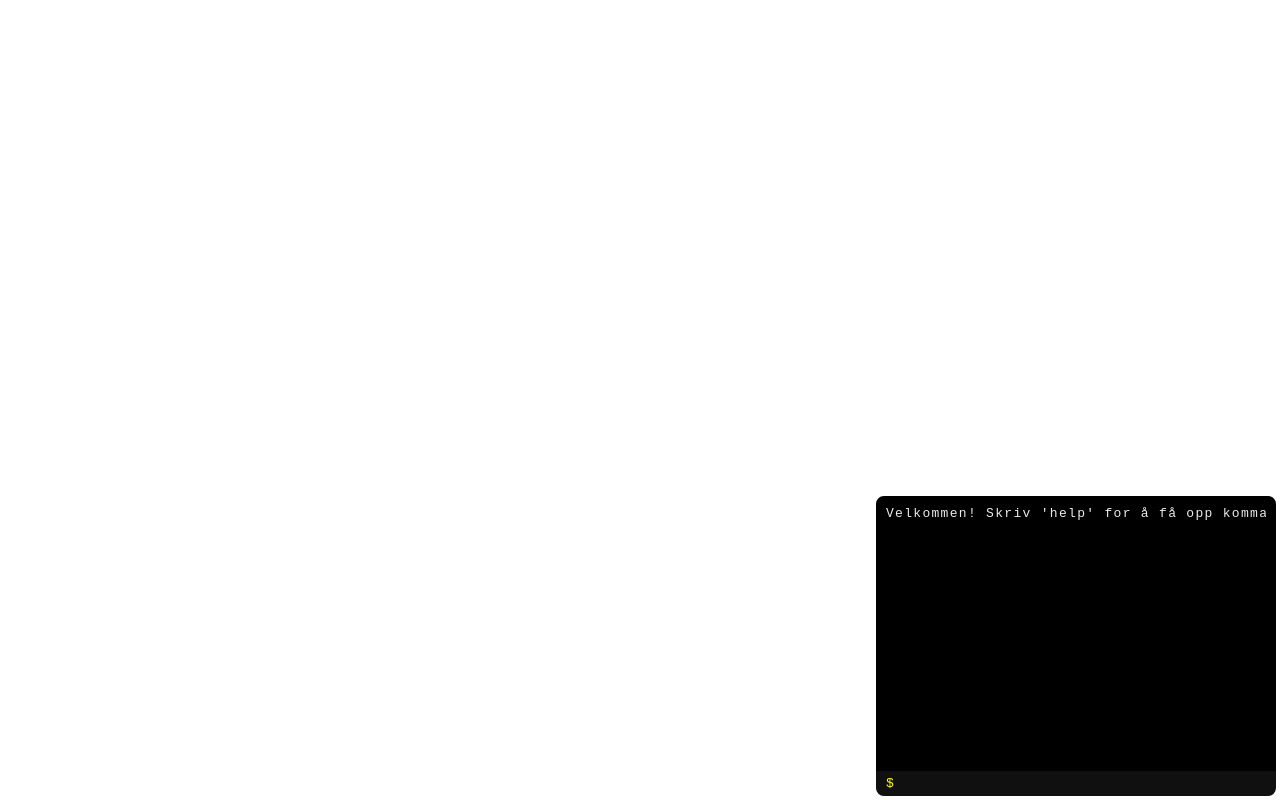
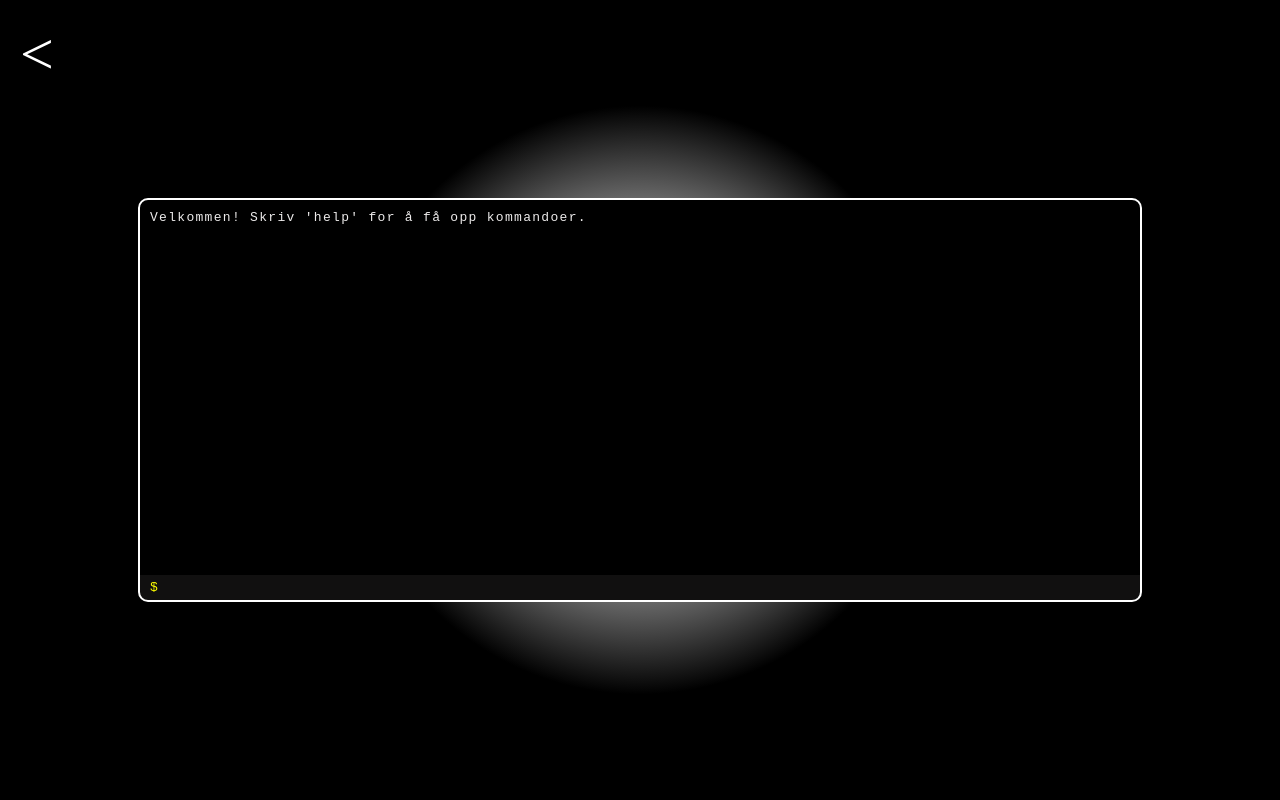
Before and after one commit to Emilorv/emiloo, a Vue app: page /cli in a window 1280 px wide. Built offline with nearby package versions, Linux system fonts and the light colour scheme.

Commit message:
feat: adjust the terminal view

```diff
--- a/src/assets/main.css
+++ b/src/assets/main.css
@@ -9,11 +9,9 @@ body {
 }
 
 .cli-terminal {
-  position: absolute;
-  right: 2px;
-  bottom: 2px;
   width: 80%;
-  max-width: 400px;
+  max-width: 1000px;
+  margin: auto;
 }
 .cli-terminal .output {
   overflow-wrap: break-word;
--- a/src/assets/main.scss
+++ b/src/assets/main.scss
@@ -9,13 +9,10 @@ body{
 }
 
 
-
 .cli-terminal{
-    position: absolute;
-    right: 2px;
-    bottom: 2px;
     width: 80%;
-    max-width: 400px;
+    max-width: 1000px;
+    margin: auto;
 
     & .output{
         overflow-wrap: break-word;
--- a/src/components/CliTerminal.vue
+++ b/src/components/CliTerminal.vue
@@ -74,7 +74,7 @@ export default {
   color: #fff;
   border-radius: 10px;
   border: white solid 2px;
-  height: 300px;
+    height: 100%;
   display: flex;
   flex-direction: column;
   overflow: hidden;
--- a/src/views/TerminalView.vue
+++ b/src/views/TerminalView.vue
@@ -1,6 +1,7 @@
 <template>
     <div class="terminal-page">
-      <CliTerminal></CliTerminal>
+        <RouterLink to="/" class="back"><</RouterLink>
+      <CliTerminal class="terminal"></CliTerminal>
     </div>
 </template>
 
@@ -13,9 +14,24 @@ export default {
 }
 </script>
 <style scoped>
-
 .terminal-page{
+    height: 100vh;
+    display: flex;
+    flex-direction: column;
+    justify-content: center;
     background: rgb(255,255,255);
     background: radial-gradient(circle, rgba(255,255,255,1) 0%, rgba(101,101,101,1) 27%, rgba(0,0,0,1) 39%);
 }
+
+.terminal{
+    height: 50vh;
+}
+.back{
+    left: 20px;
+    top: 20px;
+    position: absolute;
+    color: white;
+    font-size: 60px;
+    text-decoration: none;
+}
 </style>
```
Also changed, not shown: 1 other file (tests, documents, lock files or other folders).
